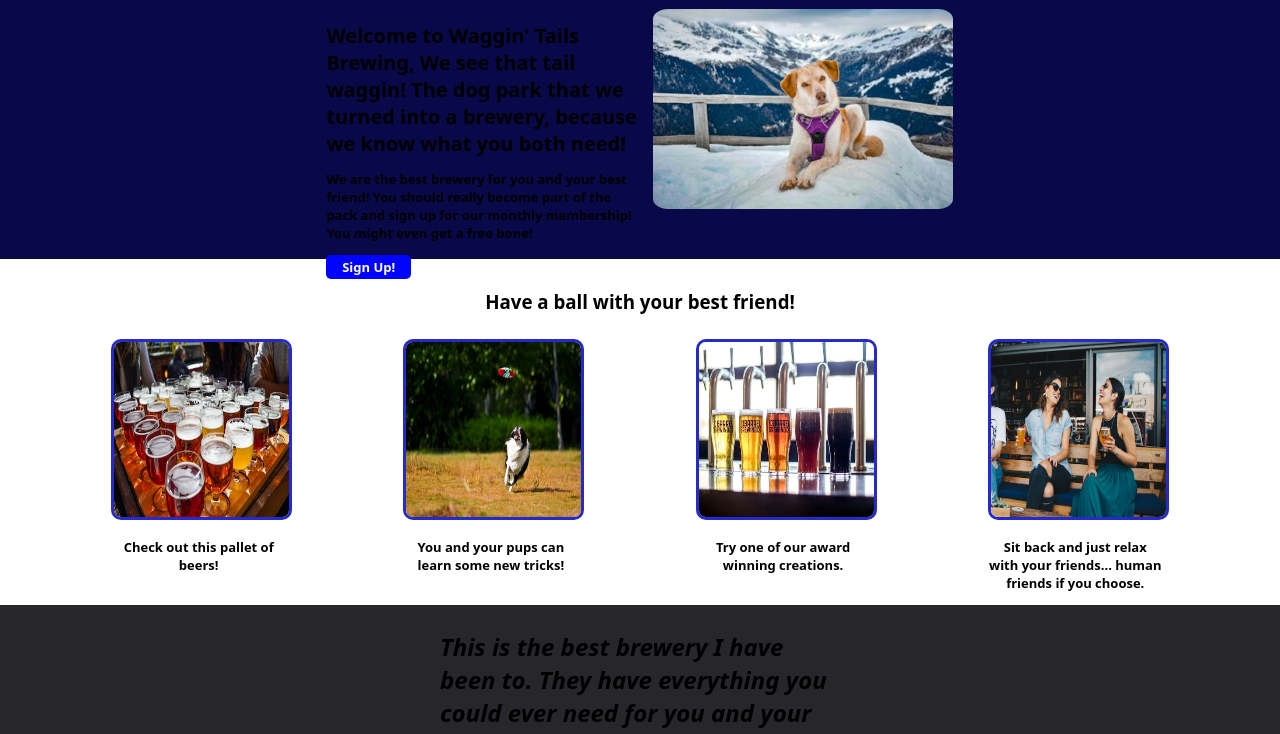
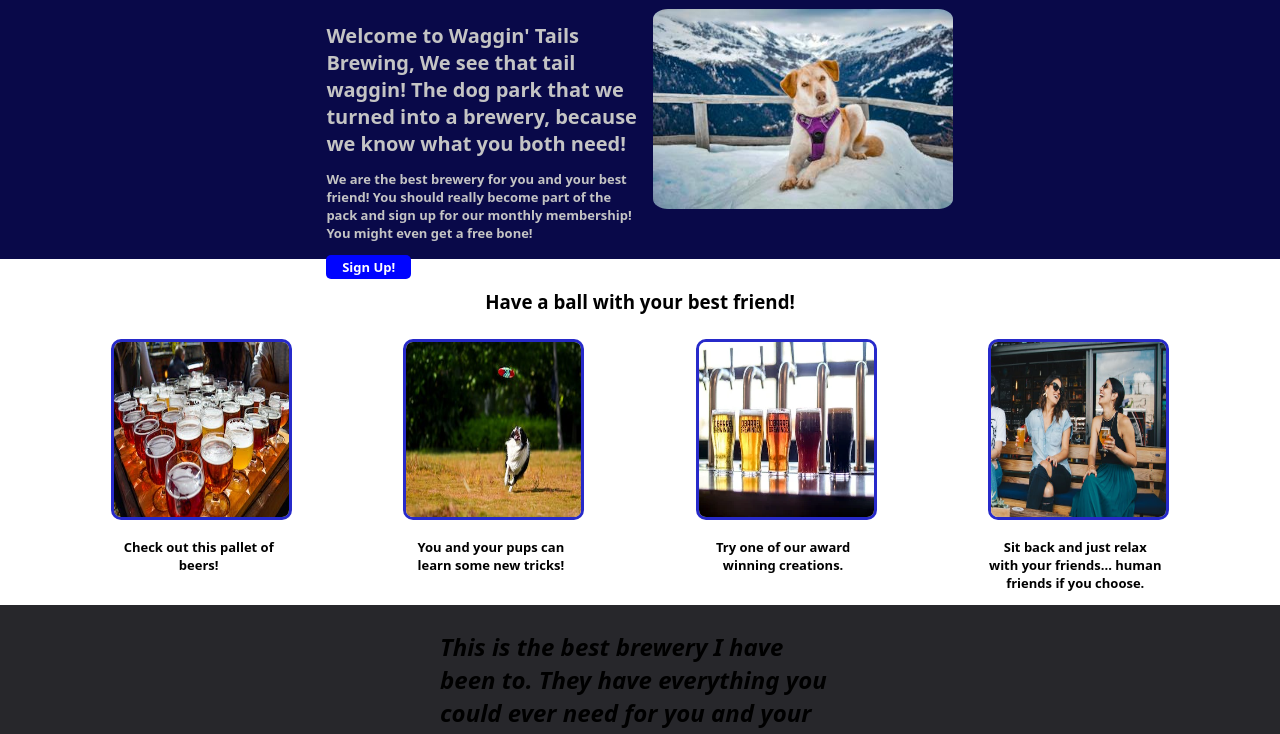
Before and after one commit to stealthawk98/Waggin_tails_website, a plain HTML site: page index.html in a window 1280 px wide. Shown: the part 66-800 px from the top of the page. Drawn offline with Linux system fonts and the light colour scheme.

Commit message:
Update WagginTailsMainPage.css

```diff
--- a/WagginTailsMainPage.css
+++ b/WagginTailsMainPage.css
@@ -56,7 +56,7 @@ h1 {
 h2{
     display:flex;
     background-color:#090949;
-    color: black;
+    color: #c4c4c4;
     flex-direction: row;
     height: 250px;
     padding:0;
```
